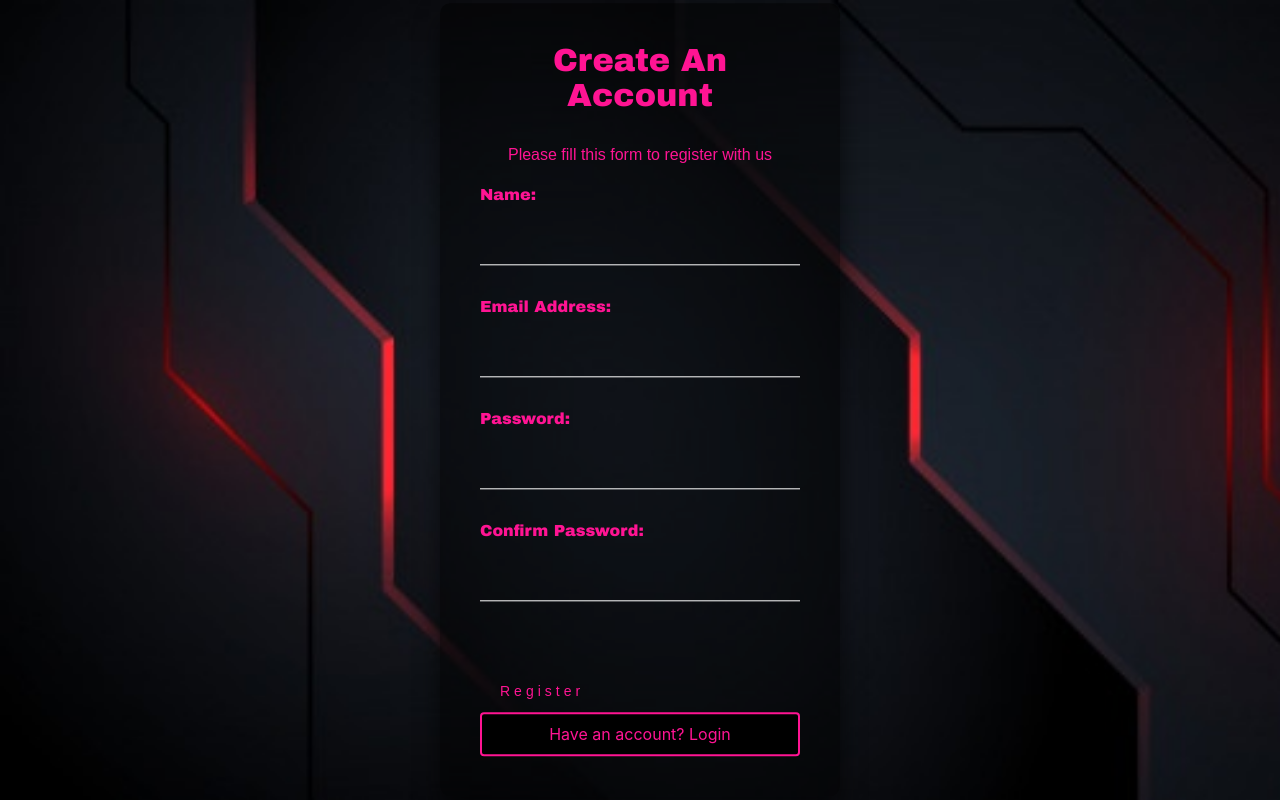
After one commit to page23zabala/CRUD-WEBapp-PHP, a PHP site: page /register.php in a window 1280 px wide. The commit adds this page. Run offline with PHP 8.4, Linux system fonts and the light colour scheme; data that the repository does not hold is empty.

Commit message:
integrated login system

```diff
--- /dev/null
+++ b/db.php
@@ -0,0 +1,13 @@
+<?php
+
+define('DB_SERVER', 'localhost');
+define('DB_USERNAME', 'root');
+define('DB_PASSWORD', '');
+define('DB_NAME', 'loginapp');
+
+
+try {
+	$pdo = new PDO("mysql:host=".DB_SERVER.";dbname=".DB_NAME, DB_USERNAME, DB_PASSWORD);
+} catch( PDOException $e){
+	die("ERROR: Could not connect. ". $e->getMessage());
+}
--- /dev/null
+++ b/register.php
@@ -0,0 +1,139 @@
+<?php
+
+
+require_once 'db.php';
+
+$name = '' ;
+$email = '';
+$password = '';
+$confirm_password = '';
+
+if( $_SERVER['REQUEST_METHOD'] == 'POST'){
+
+  $_POST = filter_input_array(INPUT_POST, FILTER_SANITIZE_STRING);
+
+  $name = trim($_POST['name']);
+  $email = trim($_POST['email']);
+  $password = trim($_POST['password']);
+  $confirm_password = trim($_POST['confirm_password']);
+
+  if(empty($name)){
+    $name_err = 'Please enter your name';
+  }
+
+
+  if(empty($email)){
+    $email_err = 'Please enter email address';
+  } else {
+    $sql = 'SELECT id FROM users WHERE email = :email';
+
+    if( $stmt = $pdo->prepare($sql)){
+      $stmt->bindParam(':email', $email, PDO::PARAM_STR);
+
+      if($stmt->execute()){
+        if($stmt->rowCount() === 1){
+          $email_err = 'Email is already taken';
+        }
+      }else{
+        die('Something went wrong');
+      }
+    }
+
+    unset($stmt);
+  }
+
+
+  if(empty($password)){
+    $password_err = 'Please enter a password';
+  } elseif(strlen($password) < 6) {
+    $password_err = 'Password must be at least 6 characters';
+  }
+
+
+  if(empty($confirm_password)){
+    $confirm_password_err = 'Please confirm password';
+  } else {
+    if( $password !== $confirm_password){
+      $confirm_password_err = 'Passwords do not match';
+    }
+  }
+
+  //inputs are okay to be saved to the database
+  if( empty($name_err) &&
+      empty($email_err) &&
+      empty($password_err) &&
+      empty($confirm_password_err))
+  {
+      $password = password_hash($password, PASSWORD_DEFAULT);
+      $sql = 'INSERT INTO users (name, email, password) VALUES (:name, :email, :password)';
+
+      if( $stmt = $pdo->prepare($sql)){
+        $stmt->bindParam(':name', $name, PDO::PARAM_STR);
+        $stmt->bindParam(':email', $email, PDO::PARAM_STR);
+        $stmt->bindParam(':password', $password, PDO::PARAM_STR);
+
+        if( $stmt->execute()){
+            header('location: login.php');
+        } else {
+          die('Something went wrong');
+        }
+      }
+
+      unset($stmt);
+  }
+  unset($pdo);
+}
+
+
+?>
+
+<!DOCTYPE html>
+<html lang="en">
+<head>
+  <meta name="viewport" content="width=device-width, initial-scale=1.0">
+  <link rel="stylesheet" href="https://maxcdn.bootstrapcdn.com/bootstrap/4.0.0-beta/css/bootstrap.min.css" integrity="sha384-/Y6pD6FV/Vv2HJnA6t+vslU6fwYXjCFtcEpHbNJ0lyAFsXTsjBbfaDjzALeQsN6M" crossorigin="anonymous">
+      <link href="style.css" rel="stylesheet" type="text/css" media="all">
+  <title>Create An Account</title>
+</head>
+<body>
+
+      <div class="login-box">
+        <h2>Create An Account</h2>
+        <p>Please fill this form to register with us</p>
+          <form action="<?php echo $_SERVER['PHP_SELF']; ?>" method="post">
+            <div class="user-box">
+                <label>Name:</label>
+                <input class="aaa" type="text" name="name" required="" class="form-control form-control-lg <?php echo (!empty($name_err)) ? 'is-invalid' : '';?>" value="<?php echo $name;?>">
+                <span class="invalid-feedback"><?php echo $name_err; ?></span>
+            </div>
+            <div class="user-box">
+                <label>Email Address:</label>
+                <input class="aaa" type="email" name="email" required="" class="form-control form-control-lg <?php echo (!empty($email_err)) ? 'is-invalid' : '';?> " value="<?php echo $email;?> ">
+                <span class="invalid-feedback"><?php echo $email_err; ?></span>
+            </div>
+            <div class="user-box">
+                <label>Password:</label>
+                <input class="aaa" type="password" name="password" required="" class="form-control form-control-lg <?php echo (!empty($password_err)) ? 'is-invalid' : '';?>" value="<?php echo $password;?>">
+                <span class="invalid-feedback"><?php echo $password_err; ?></span>
+            </div>
+            <div class="user-box">
+                <label>Confirm Password:</label>
+                <input class="aaa" type="password" name="confirm_password" required="" class="form-control form-control-lg <?php echo (!empty($confirm_password_err)) ? 'is-invalid' : '';?>" value="<?php echo $confirm_password;?>">
+                <span class="invalid-feedback"><?php echo $confirm_password_err; ?></span>
+            </div>
+
+            <div class="form-row">
+              <div class="col">
+                <input type="submit" class="aaa" value="Register">
+              </div>
+              <div class="col">
+                <a href="login.php" class="btn btn-light btn-block">Have an account? Login</a>
+              </div>
+            </div>
+          </form>
+        </div>
+      </div>
+    </div>
+</div>
+</body>
+</html>
--- a/style.css
+++ b/style.css
@@ -53,7 +53,18 @@
   font-family: arial black;
   text-align: center;
 }
-
+h5{
+  margin-left: 90%;
+  color: #ff1493;
+  font-family: arial;
+  text-align: center;
+}
+p {
+  padding: 0;
+  color: #ff1493;
+  font-family: arial;
+  text-align: center;
+}
 .login-box .user-box {
   position: relative;
 }
@@ -76,7 +87,7 @@
   padding: 0px 0;
   font-size: 16px;
   color: #ff1493;
-  font-family: arial black;
+  font-family: Arial Black;
   pointer-events: none;
   transition: .5s;
 }
@@ -94,9 +105,10 @@
   display: inline-block;
   padding: 10px 20px;
   color: #ff1493;
-  font-size: 16px;
+  font-size: 14px;
+  font-family: arial;
   text-decoration: none;
-  text-transform: uppercase;
+  text-transform: all;
   overflow: hidden;
   transition: .5s;
   margin-top: 40px;
```
Also changed, not shown: index.php (+13 -2 lines), login.php (added, +94 -0 lines), logout.php (added, +10 -0 lines), phploginapp.sql (added, +48 -0 lines).
